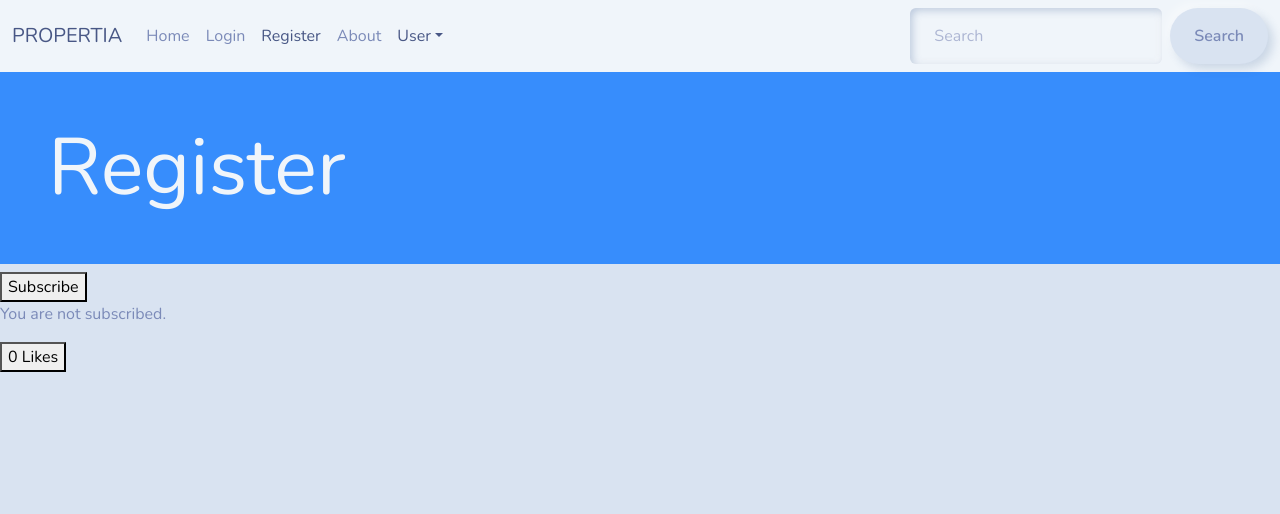
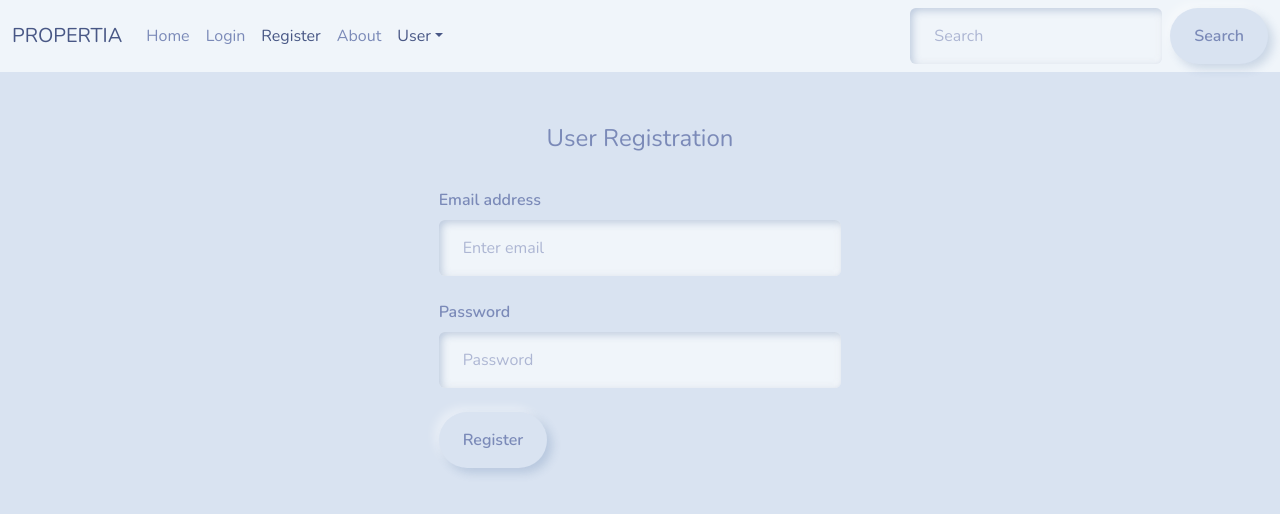
Before and after one commit to EmmanuelMoshood/propertia, a React (Create React App) app in the folder client/: page /register in a window 1280 px wide. Shown: the top 514 px of the page. Built offline with nearby package versions, Linux system fonts and the light colour scheme.

Commit message:
registration form

```diff
--- a/client/src/pages/Register_page.js
+++ b/client/src/pages/Register_page.js
@@ -7,11 +7,41 @@ import LikesButton from "../components/LikesButton";
 
 
 export default function Register() {
+
+    const handleSubmit = async () => {
+        try{
+
+        }catch{
+
+        }
+    }
+
+
+
     return (
       <div>
-        <h1 className="display-1 bg-primary text-light p-5">Register</h1>
-        <UserStatus />
-        <LikesButton />
+
+        {/* <UserStatus />
+        <LikesButton /> */}
+
+        <form className="container col-lg-4 offset-lg-4 mt-5"
+                onSubmit={handleSubmit}>
+          <fieldset>
+            <legend className="text-center">User Registration</legend>
+
+            <div className="form-group">
+              <label for="exampleInputEmail1" className="form-label mt-4">Email address</label>
+              <input type="email" className="form-control" id="userEmail" aria-describedby="emailHelp" placeholder="Enter email" fdprocessedid="cz21oq" />
+            </div>
+            <div className="form-group">
+              <label for="exampleInputPassword1" className="form-label mt-4">Password</label>
+              <input type="password" className="form-control" id="userPassword" placeholder="Password" autocomplete="off" fdprocessedid="o2rlil" />
+            </div>
+
+
+            <button type="submit" className="btn btn-primary mt-4" fdprocessedid="hnwth">Register</button>
+          </fieldset>
+        </form>
       </div>
     );
   }
```
Also changed, not shown: package.json (deleted, +0 -25 lines), 2 other files (tests, documents, lock files or other folders).
